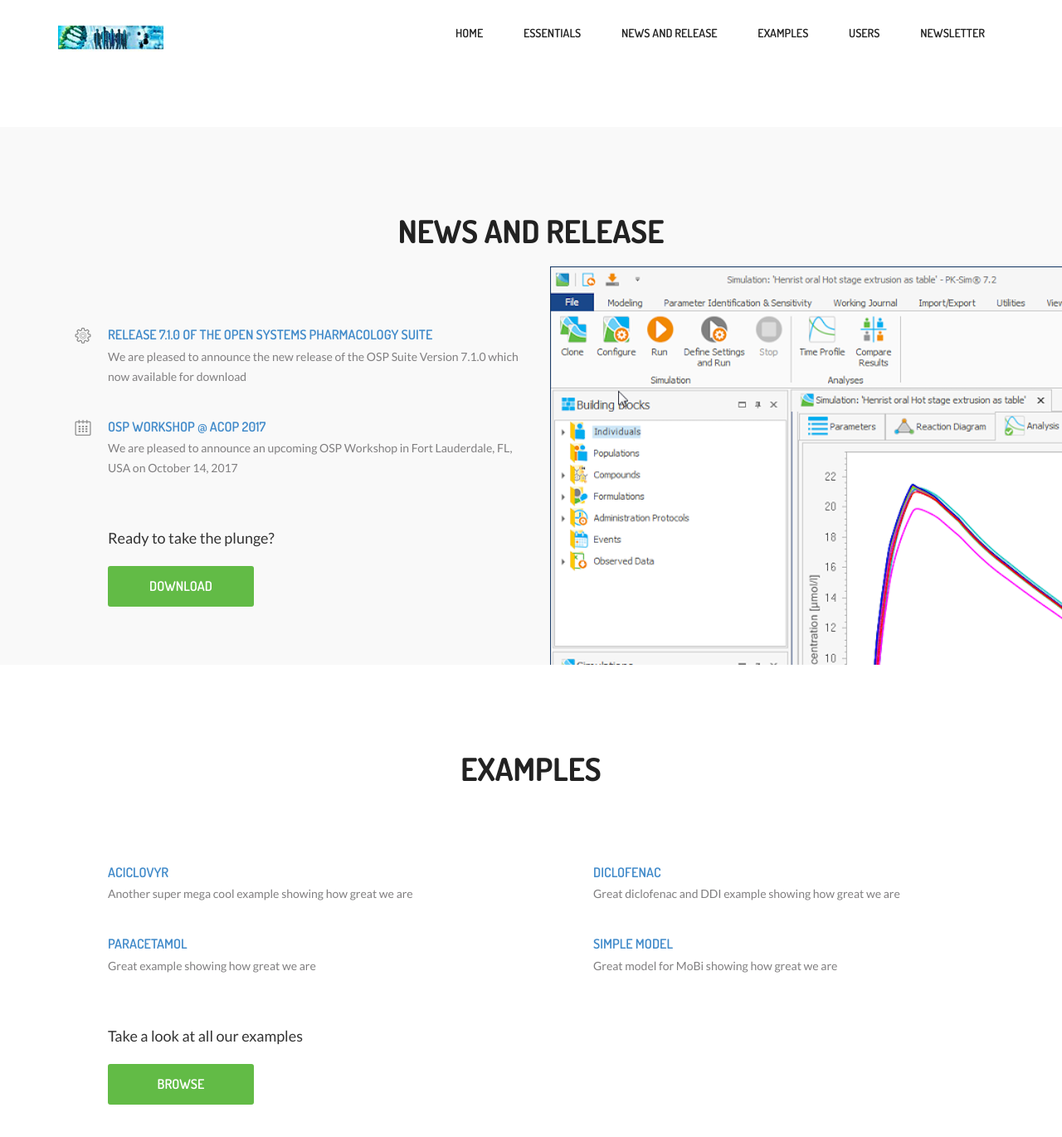
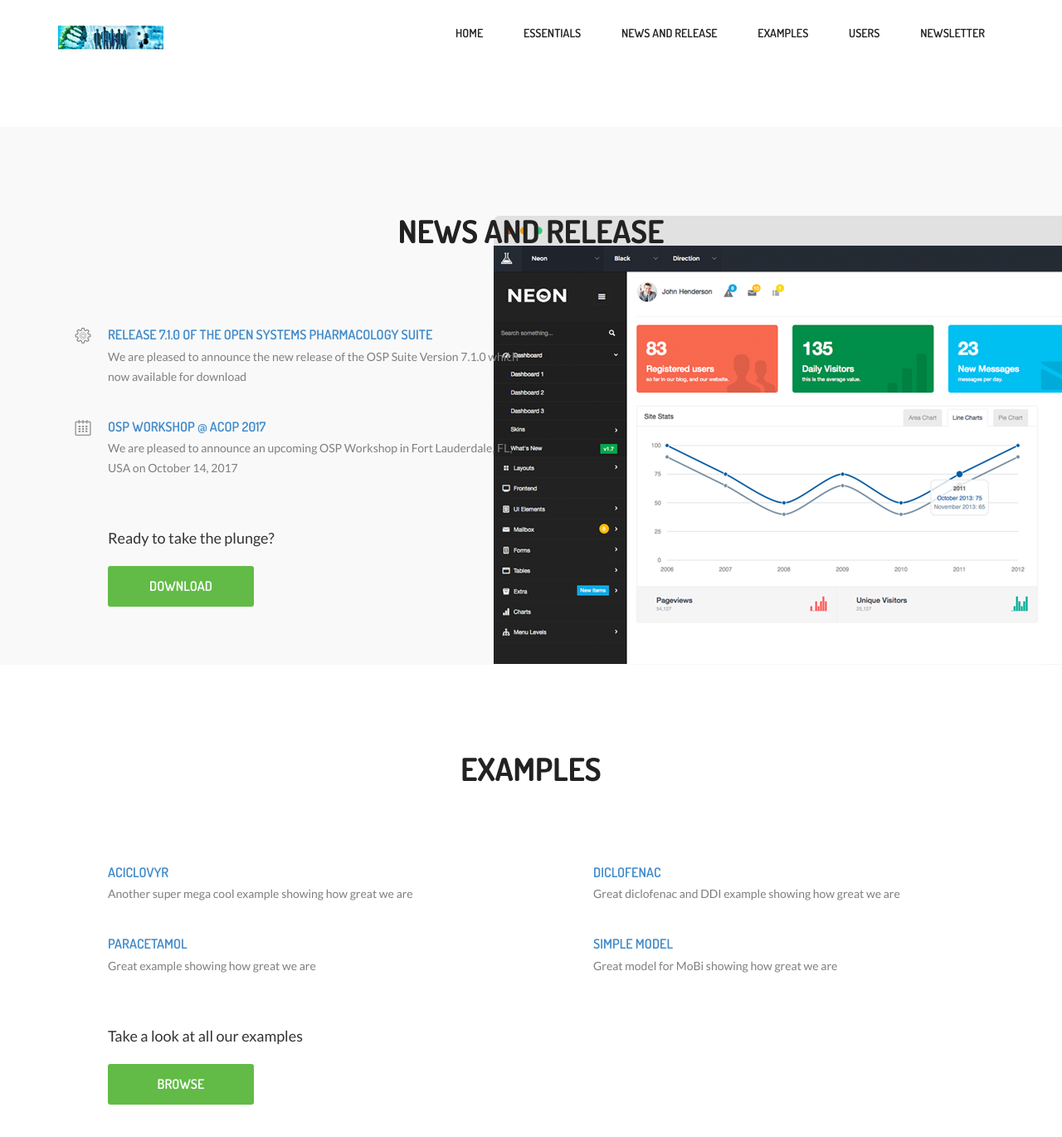
Before and after one commit to systemspharmacology/systemspharmacology, a Jekyll site: the page built from index.md, in a window 1280 px wide and 1400 px high, scrolled down 1145 px. Shown: the top 1370 px of the window at 83% size. Built offline with Jekyll 4.4.1, drawn with Linux system fonts in a browser that asks for light colours.

Commit message:
Remove unused pics

```diff
--- a/_sass/_style.scss
+++ b/_sass/_style.scss
@@ -227,7 +227,7 @@
 }
 
 .intro_container_outer{
-	background:url(../img/white_pad.png) no-repeat right bottom;
+	background:url(../img/intro_pic.png) no-repeat right bottom;
 }
 
 .intro_area {
@@ -369,7 +369,7 @@
 }
 
 .news_container_outer{
-	background:url(../img/white_pad.png) no-repeat right bottom;
+	background:url(../img/news_pic.png) no-repeat right bottom;
 }
 
 .news_area {
```
Also changed, not shown: img/intro_pic.png (renamed from img/white_pad.png), img/news_pic.png (renamed from img/dashboard_pic.png), img/portfolio_pic1.jpg (deleted), img/portfolio_pic2.jpg (deleted), img/portfolio_pic3.jpg (deleted), img/portfolio_pic4.jpg (deleted), img/portfolio_pic5.jpg (deleted), img/portfolio_pic6.jpg (deleted), img/portfolio_pic7.jpg (deleted), img/portfolio_pic8.jpg (deleted), img/service_icon1.png (deleted), img/service_icon2.png (deleted), img/service_icon3.png (deleted), img/twitter_bird.png (deleted), 3 more files.
